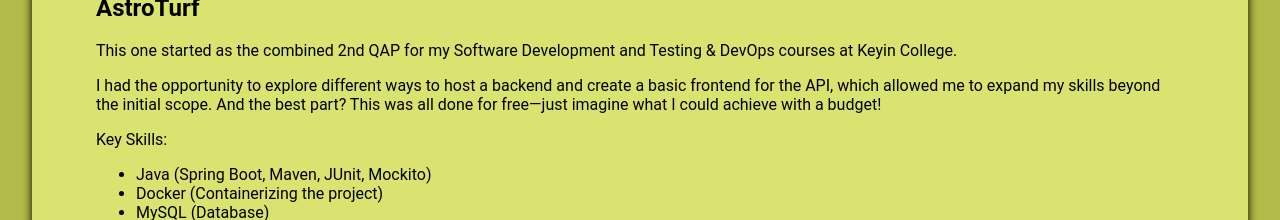
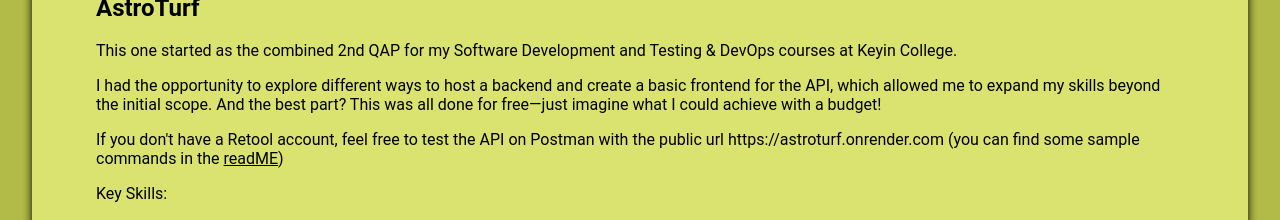
Before and after one commit to BradTheeStallion/portfolio, a React (Create React App) app: page /portfolio/astro-turf in a window 1280 px wide. Shown: the part 1420-1640 px from the top of the page. Built offline with nearby package versions, Linux system fonts and the light colour scheme.

Commit message:
Edit to AstroTurf.jsx

```diff
--- a/src/Pages/AstroTurf.jsx
+++ b/src/Pages/AstroTurf.jsx
@@ -11,6 +11,7 @@ const AstroTurf = () => {
       <h2>AstroTurf</h2>
       <p>This one started as the combined 2nd QAP for my Software Development and Testing & DevOps courses at Keyin College.</p>
       <p>I had the opportunity to explore different ways to host a backend and create a basic frontend for the API, which allowed me to expand my skills beyond the initial scope. And the best part? This was all done for free—just imagine what I could achieve with a budget!</p>
+      <p>If you don't have a Retool account, feel free to test the API on Postman with the public url https://astroturf.onrender.com (you can find some sample commands in the <a href='https://github.com/BradTheeStallion/astroturf/blob/main/README.md' target='_blank'>readME</a>)</p>
       <p>Key Skills:</p>
       <ul>
         <li>Java (Spring Boot, Maven, JUnit, Mockito)</li>
```
